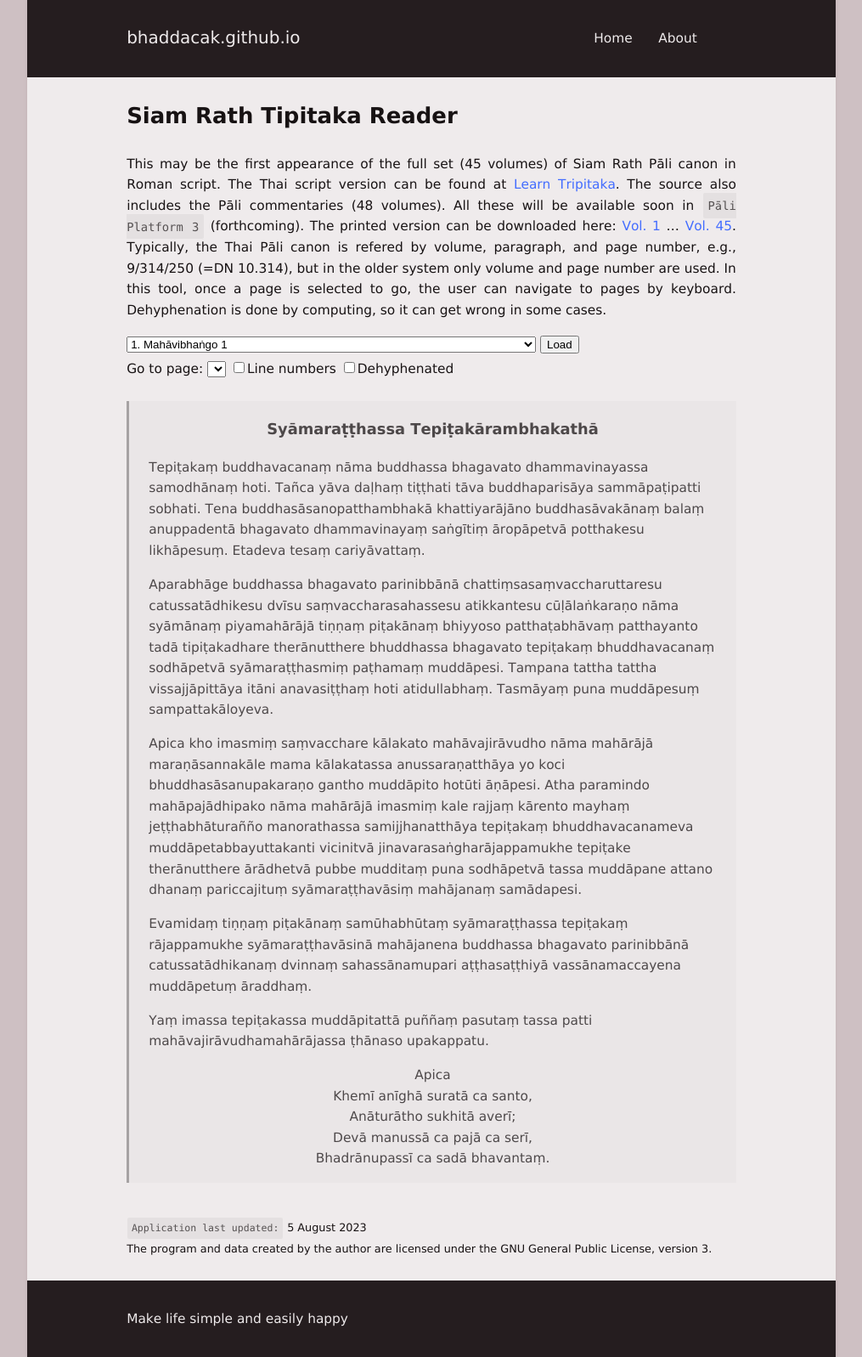
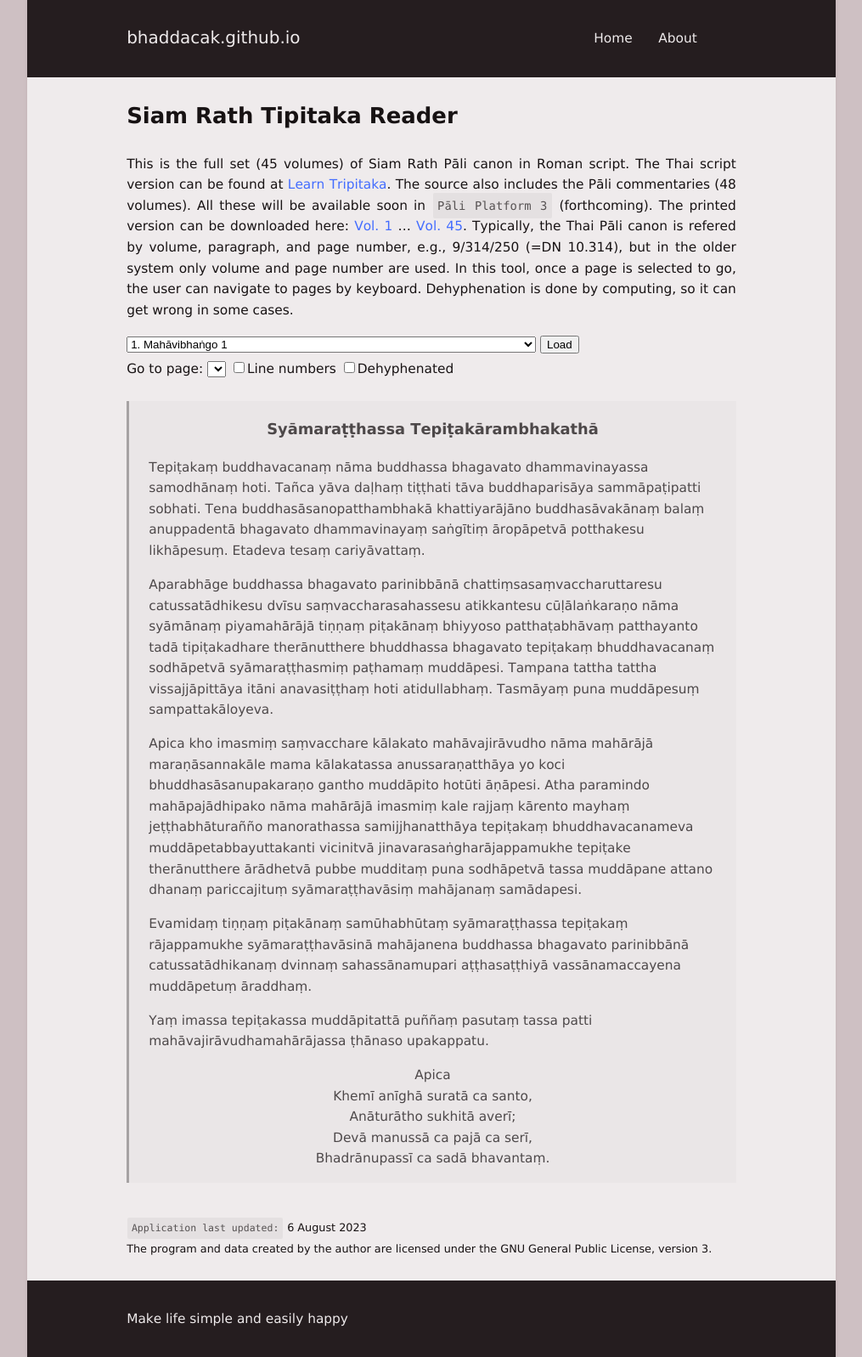
Before and after one commit to bhaddacak/bhaddacak.github.io, a Jekyll site: the page built from _pages/srtreader.md, in a window 1280 px wide. Shown: the whole page at 85% size, without its empty margins (132-1147 px from the left). Built offline with Jekyll 4.4.1, drawn with Linux system fonts in a browser that asks for light colours.

Commit message:
Correct srtreader

```diff
--- a/_pages/srtreader.md
+++ b/_pages/srtreader.md
@@ -2,10 +2,10 @@
 title: "Siam Rath Tipitaka Reader"
 permalink: /srtreader
 is_application: true
-date: 2023-08-05 12:00:00 +0700
+date: 2023-08-06 12:00:00 +0700
 ---
 
-This may be the first appearance of the full set (45 volumes) of Siam Rath Pāli canon in Roman script. The Thai script version can be found at [Learn Tripitaka](http://www.learntripitaka.com/). The source also includes the Pāli commentaries (48 volumes). All these will be available soon in `Pāli Platform 3` (forthcoming). The printed version can be downloaded here: [Vol. 1](http://www.car.chula.ac.th/rarebook/book2/clra58_0001.pdf) ... [Vol. 45](http://www.car.chula.ac.th/rarebook/book2/clra58_0045.pdf). Typically, the Thai Pāli canon is refered by volume, paragraph, and page number, e.g., 9/314/250 (=DN 10.314), but in the older system only volume and page number are used. In this tool, once a page is selected to go, the user can navigate to pages by keyboard. Dehyphenation is done by computing, so it can get wrong in some cases.
+This is the full set (45 volumes) of Siam Rath Pāli canon in Roman script. The Thai script version can be found at [Learn Tripitaka](http://www.learntripitaka.com/). The source also includes the Pāli commentaries (48 volumes). All these will be available soon in `Pāli Platform 3` (forthcoming). The printed version can be downloaded here: [Vol. 1](http://www.car.chula.ac.th/rarebook/book2/clra58_0001.pdf) ... [Vol. 45](http://www.car.chula.ac.th/rarebook/book2/clra58_0045.pdf). Typically, the Thai Pāli canon is refered by volume, paragraph, and page number, e.g., 9/314/250 (=DN 10.314), but in the older system only volume and page number are used. In this tool, once a page is selected to go, the user can navigate to pages by keyboard. Dehyphenation is done by computing, so it can get wrong in some cases.
 
 <div>
 <select id="texts">
```
